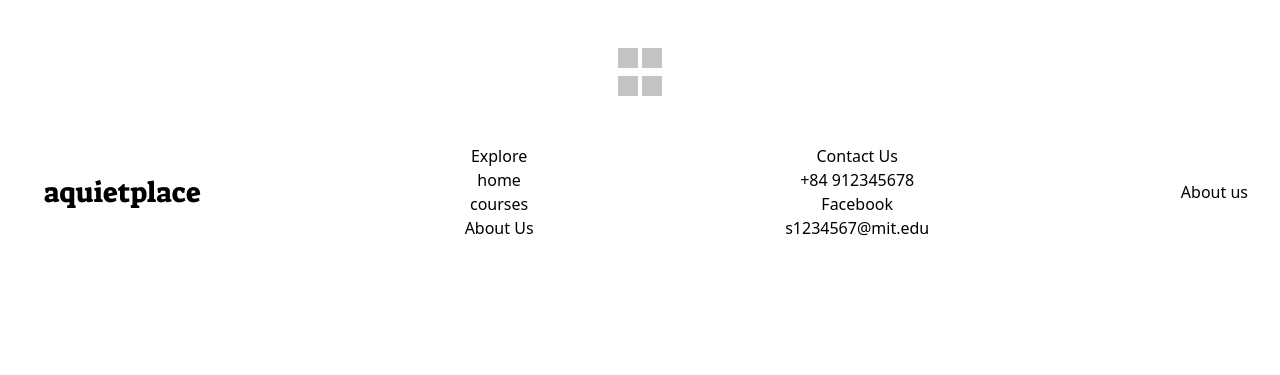
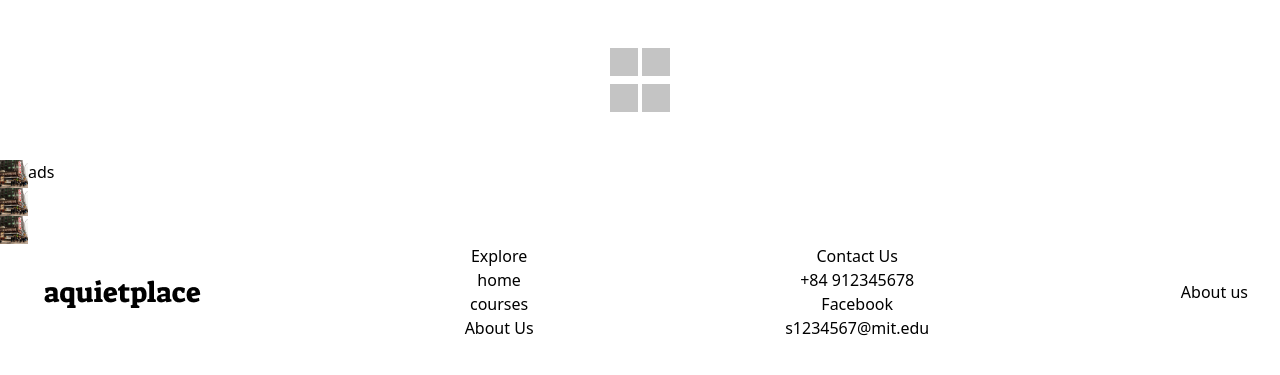
Before and after one commit to s397976/myapp, a Django app: page /homepage/ in a window 1280 px wide. Shown: the part 64-439 px from the top of the page. Run offline with Django 5.2, Linux system fonts and the light colour scheme; style sheets or scripts are compiled from the project's sources; some libraries are stand-ins or nearby versions.

Commit message:
Update homepage.html

```diff
--- a/templates/homepage.html
+++ b/templates/homepage.html
@@ -6,27 +6,40 @@
 
 <div class=' flex flex-col my-12'>
     <div class=' flex flex-row justify-center '>
-        <div class="h-5 w-5">
-            <img src="{% static 'img4.png' %}" class="size-5"></div>
+        <div class="h-7 w-7">
+            <img src="{% static 'img4.png' %}" class="size-7"></div>
             <div class=" w-1"></div>
-        <div class="h-5 w-5">
-            <img src="{% static 'img3.png' %}" class='size-5'>
+        <div class="h-7 w-7">
+            <img src="{% static 'img3.png' %}" class='size-7'>
         </div>
     </div>
     <div class='h-2'></div>
     <div class=' flex flex-row justify-center'>
 
-<div class="h-5 w-5">
-    <img src="{% static 'img2.png' %}" class='size-5'>
+<div class="h-7 w-7">
+    <img src="{% static 'img2.png' %}" class='size-7'>
 </div>
 <div class=" w-1"></div>
-<div class="h-5 w-5">
-    <img src="{% static 'img1.png' %}" class='size-5'>
+<div class="h-7 w-7">
+    <img src="{% static 'img1.png' %}" class='size-7'>
 </div>
 </div>
 </div>
-
-
+<div class="flex flex-row">
+<div class="flex flex-col">
+    <div class="flex flex-row">
+        <div class="w-7 h-7"><img src="{% static 'newyork.png' %}">
+         </div>
+    </div>
+    <div class="flex flex-row">
+        <div class="w-7 h-7"><img src="{% static 'newyork.png' %}"> </div>
+    </div>
+    <div class="flex flex-row">
+        <div class="w-7 h-7"><img src="{% static 'newyork.png' %}"> </div>
+    </div>
+</div>
+ads
+</div>
 
 
 {% endblock content %}
```
